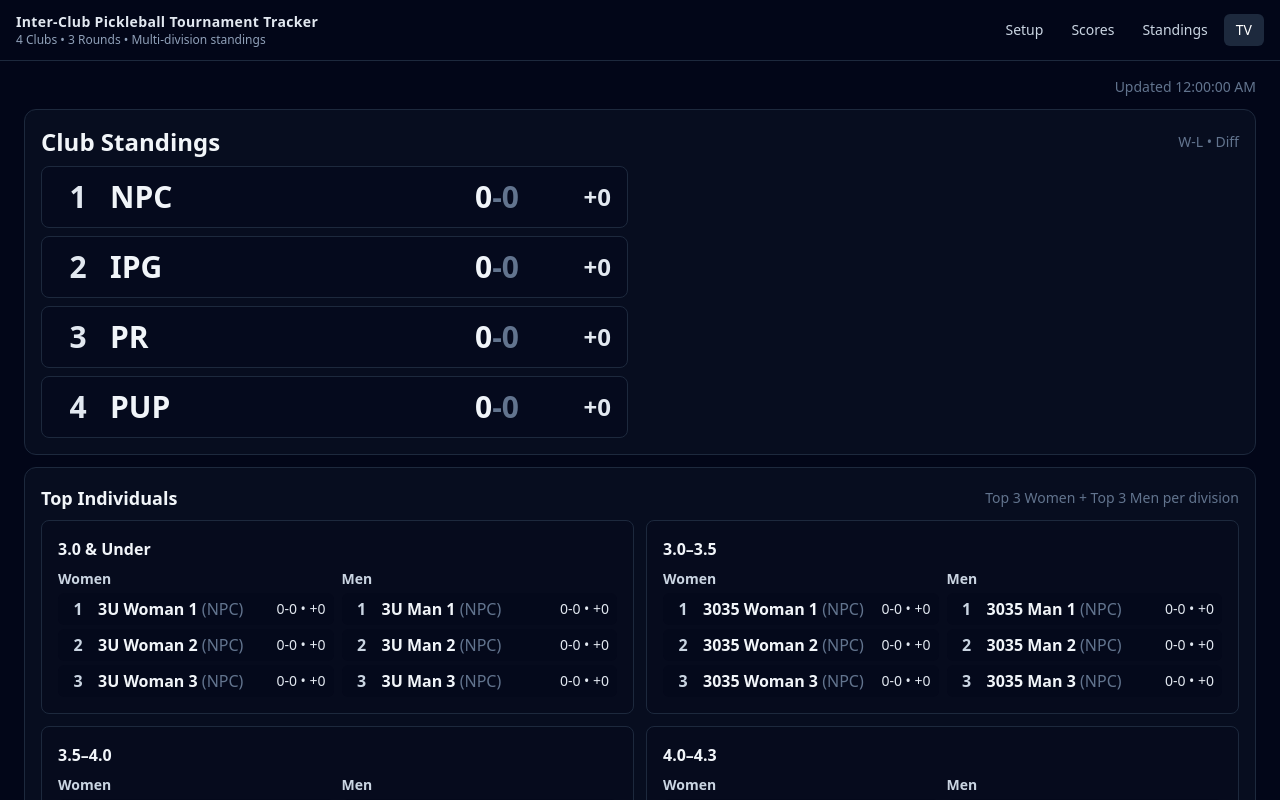
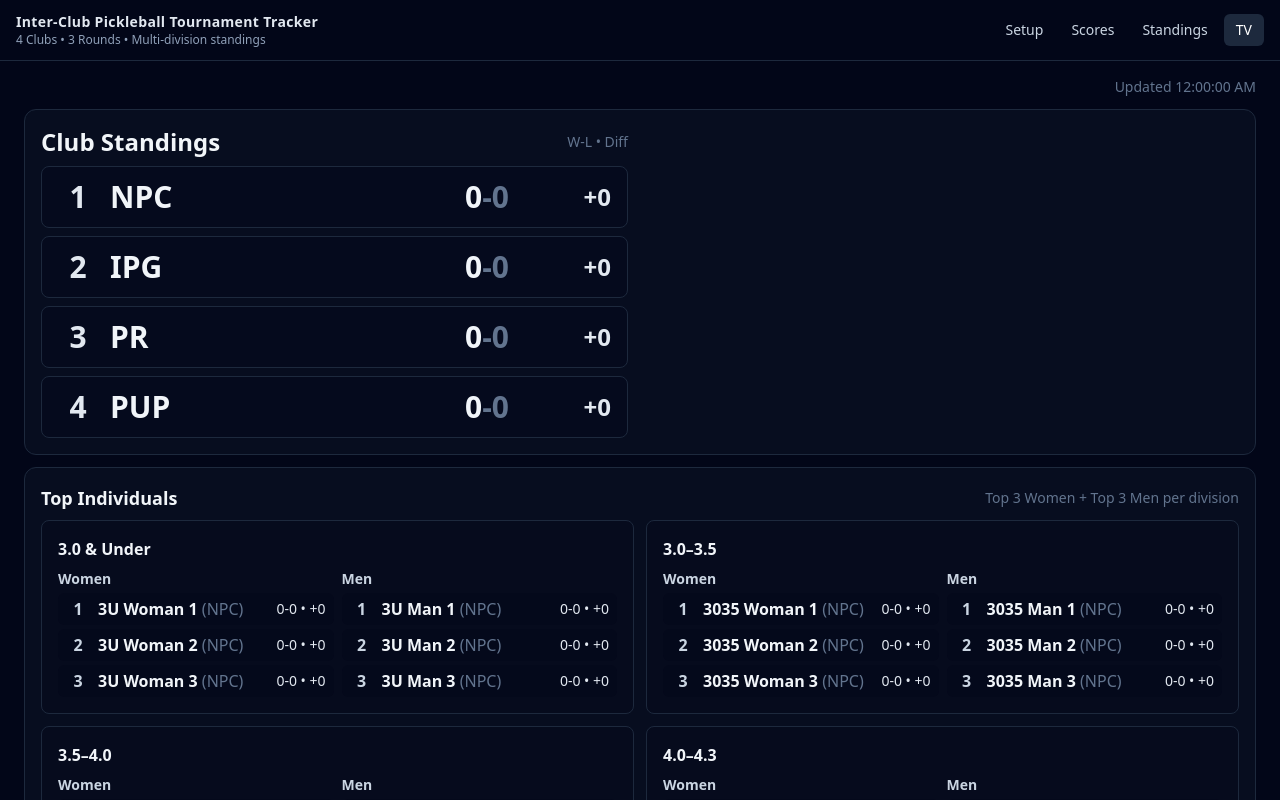
Before and after one commit to iggz83/Tourney-app, a React (Vite) app: page /#/tv in a window 1280 px wide. Shown: the top 800 px of the page. Built offline with nearby package versions, Linux system fonts and the light colour scheme; no server answers.

Commit message:
TV: align club standings header + metrics within left column

```diff
--- a/src/pages/TvPage.tsx
+++ b/src/pages/TvPage.tsx
@@ -60,18 +60,19 @@ export function TvPage() {
 
       <div className="grid gap-3">
         <section className="rounded-xl border border-slate-800 bg-slate-900/40 p-4">
-          <div className="mb-2 flex items-center justify-between">
-            <h2 className="text-2xl font-semibold">Club Standings</h2>
-            <div className="text-sm text-slate-500">W-L • Diff</div>
-          </div>
-
           {/* 2-column layout; keep all standings in the LEFT column and leave the RIGHT column empty */}
           <div className="grid grid-cols-2 gap-6">
-            <div className="space-y-2">
+            <div>
+              <div className="mb-2 flex items-center justify-between">
+                <h2 className="text-2xl font-semibold">Club Standings</h2>
+                <div className="text-sm text-slate-500">W-L • Diff</div>
+              </div>
+
+              <div className="space-y-2">
               {clubStandings.map((row, idx) => (
                 <div
                   key={row.clubId}
-                  className="grid grid-cols-[40px_minmax(0,360px)_100px_80px] items-center gap-3 rounded-lg border border-slate-800 bg-slate-950/30 px-4 py-3"
+                  className="grid w-full grid-cols-[40px_minmax(0,1fr)_110px_90px] items-center gap-3 rounded-lg border border-slate-800 bg-slate-950/30 px-4 py-3"
                 >
                   <div className="text-center text-3xl font-bold text-slate-200">{idx + 1}</div>
                   <div className="min-w-0">
@@ -86,6 +87,7 @@ export function TvPage() {
                   </div>
                 </div>
               ))}
+              </div>
             </div>
             <div />
           </div>
```
